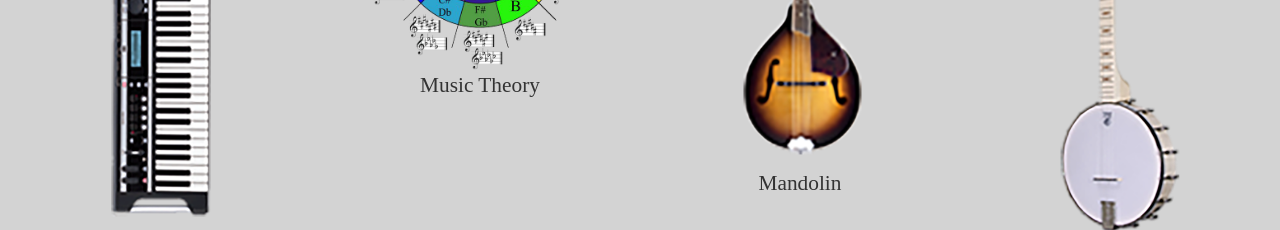
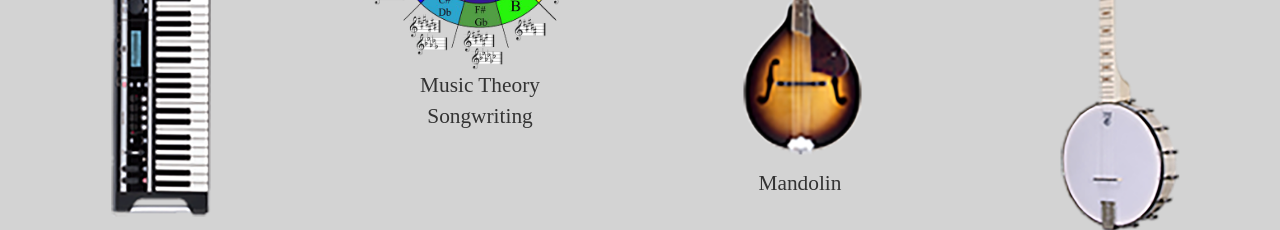
Before and after one commit to nealmcalister/nealmcalister.github.io, a plain HTML site: page lessons/index.html in a window 1280 px wide. Shown: the part 1218-1448 px from the top of the page. Drawn offline with nearby package versions, Linux system fonts and the light colour scheme.

Commit message:
Songwriting +

```diff
--- a/lessons/index.html
+++ b/lessons/index.html
@@ -160,7 +160,7 @@
 
             <div class="col-md-3 col-sm-3 col-xs-3">
                 <img id=inst src="../img/Inst_6b_Co5.png" alt="Music Theory, Songwriting" width="80%" height="80%">
-                <p id=insttxt>Music Theory</p>
+                <p id=insttxt>Music Theory<br>Songwriting</p>
             </div>
 
 
```
